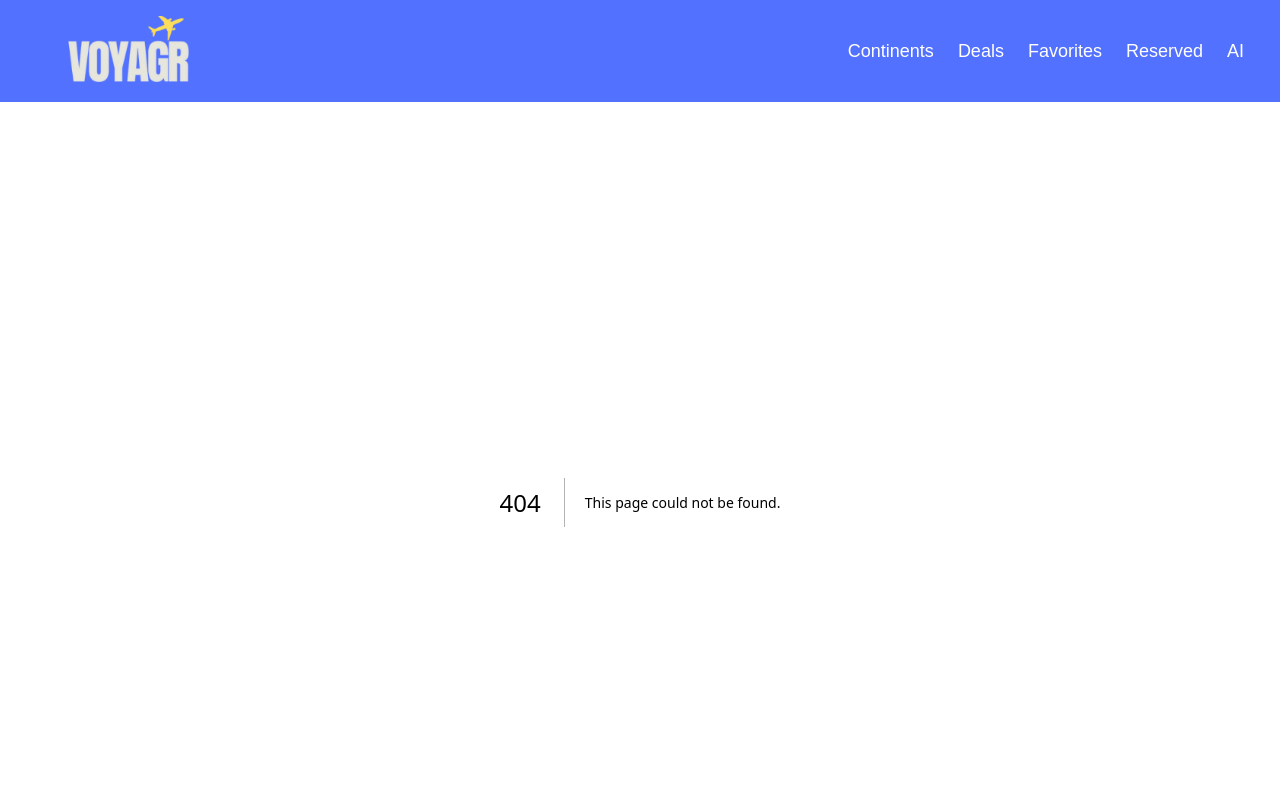
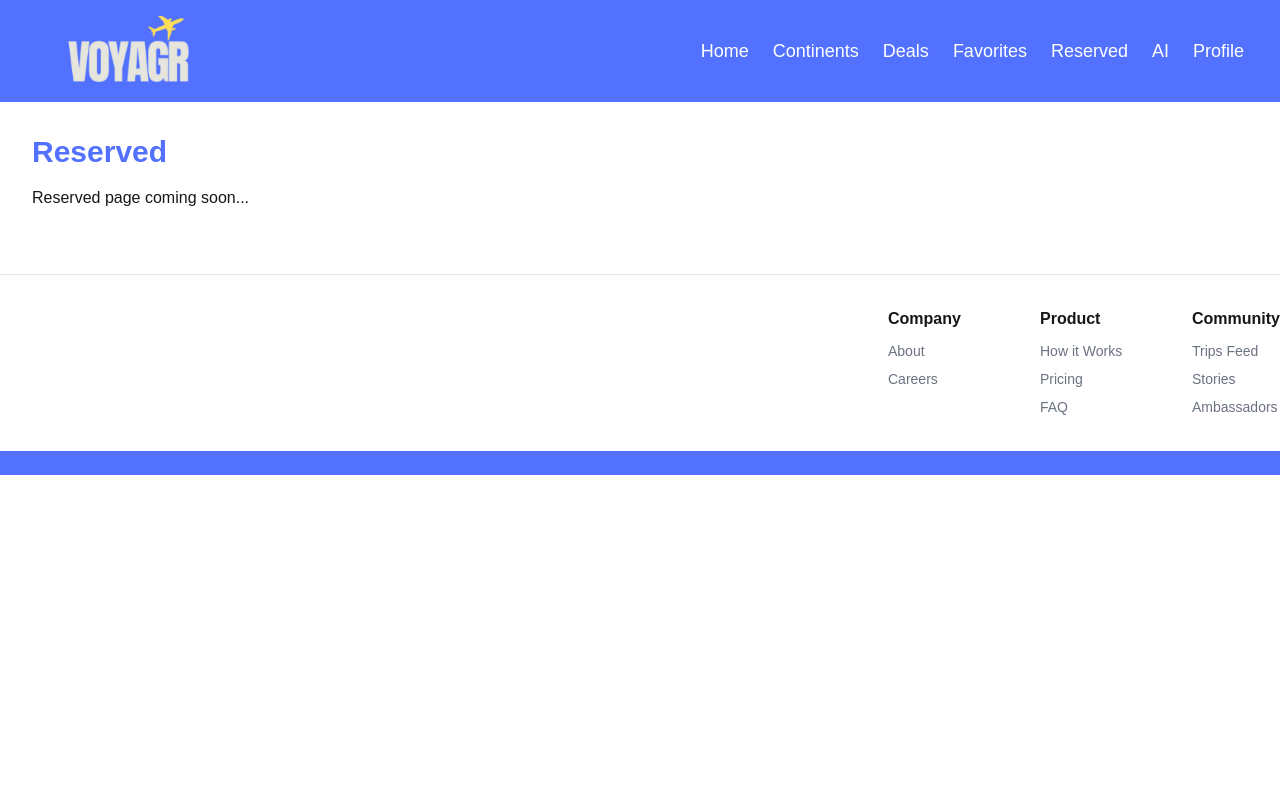
Before and after one commit to BohdanLysenko1/voyagr-web, a Next.js app: page /reserved in a window 1280 px wide. Before the commit this address had no page. Shown: the top 800 px of the page. Built offline with nearby package versions, Linux system fonts and the light colour scheme.

Commit message:
Dropdown menus created

```diff
--- /dev/null
+++ b/src/app/reserved/page.tsx
@@ -0,0 +1,8 @@
+export default function ReservedPage() {
+  return (
+    <div className="p-8">
+      <h1 className="text-3xl font-bold text-primary">Reserved</h1>
+      <p className="mt-4">Reserved page coming soon...</p>
+    </div>
+  );
+}
--- a/src/app/saved/page.tsx
+++ /dev/null
@@ -1,8 +0,0 @@
-export default function SavedPage() {
-  return (
-    <div className="p-8">
-      <h1 className="text-3xl font-bold text-primary">Saved</h1>
-      <p className="mt-4">Saved page coming soon...</p>
-    </div>
-  );
-}
--- a/src/components/Navbar.tsx
+++ b/src/components/Navbar.tsx
@@ -26,19 +26,103 @@ export default function Navbar() {
         </Link>
         <div className="flex space-x-6 ml-auto">
           <div className="relative">
-            <button className="hover:text-gray-300 text-lg">Continents</button>
+            <Link href="/">
+              <button className="hover:text-gray-300 text-lg">Home</button>
+            </Link>
+          </div>
+          <div className="relative group">
+            <button
+              className="hover:text-gray-300 text-lg">
+              Continents
+            </button>
+            <div
+              className="absolute left-0 mt-2 w-48 rounded-lg shadow-lg z-10 opacity-0 group-hover:opacity-100 invisible group-hover:visible transition-all duration-20"
+              style={{ backgroundColor: "#5271FF" }}
+            >
+              <div className="flex flex-col">
+                <Link href="/continents/africa" passHref className="block px-5 py-2 hover:bg-blue-600 hover:text-white"> Africa
+                </Link>
+                <div className="self-center w-4/5 h-px bg-white my-1" />
+                <Link href="/continents/asia" passHref className="block px-5 py-2 hover:bg-blue-600 hover:text-white"> Asia
+                </Link>
+                <div className="self-center w-4/5 h-px bg-white my-1" />
+                <Link href="/continents/europe" passHref className="block px-5 py-2 hover:bg-blue-600 hover:text-white"> Europe
+                </Link>
+                <div className="self-center w-4/5 h-px bg-white my-1" />
+                <Link href="/continents/north-america" passHref className="block px-5 py-2 hover:bg-blue-600 hover:text-white"> North America
+                </Link>
+                <div className="self-center w-4/5 h-px bg-white my-1" />
+                <Link href="/continents/south-america" passHref className="block px-5 py-2 hover:bg-blue-600 hover:text-white"> South America
+                </Link>
+                <div className="self-center w-4/5 h-px bg-white my-1" />
+                <Link href="/continents/australia" passHref className="block px-5 py-2 hover:bg-blue-600 hover:text-white"> Australia
+                </Link>
+                <div className="self-center w-4/5 h-px bg-white my-1" />
+                <Link href="/continents/antarctica" passHref className="block px-5 py-2 hover:bg-blue-600 hover:text-white"> Antarctica
+                </Link>
+              </div>
+            </div>
+
+          </div>
+          <div className="relative group">
+            <button
+              className="hover:text-gray-300 text-lg">
+              Deals
+            </button>
+            <div
+              className="absolute left-0 mt-2 w-48 rounded-lg shadow-lg z-10 opacity-0 group-hover:opacity-100 invisible group-hover:visible transition-all duration-200"
+              style={{ backgroundColor: "#5271FF" }}
+            >
+              <div className="flex flex-col">
+                <Link href="/deals" passHref className="block px-5 py-2 hover:bg-blue-600 hover:text-white"> Deals
+                </Link>
+                <div className="self-center w-4/5 h-px bg-white my-1" />
+                <Link href="/deals/flights" passHref className="block px-5 py-2 hover:bg-blue-600 hover:text-white"> Flights
+                </Link>
+                <div className="self-center w-4/5 h-px bg-white my-1" />
+                <Link href="/deals/hotels" passHref className="block px-5 py-2 hover:bg-blue-600 hover:text-white"> Hotels
+                </Link>
+                <div className="self-center w-4/5 h-px bg-white my-1" />
+                <Link href="/deals/packages" passHref className="block px-5 py-2 hover:bg-blue-600 hover:text-white"> Packages
+                </Link>
+              </div>
+            </div>
           </div>
           <div className="relative">
-            <button className="hover:text-gray-300 text-lg">Deals</button>
+            <Link href="/favorites">
+              <button className="hover:text-gray-300 text-lg">Favorites</button>
+            </Link>
           </div>
           <div className="relative">
-            <button className="hover:text-gray-300 text-lg">Favorites</button>
+            <Link href="/reserved">
+              <button className="hover:text-gray-300 text-lg">Reserved</button>
+            </Link>
           </div>
           <div className="relative">
-            <button className="hover:text-gray-300 text-lg">Reserved</button>
+            <Link href="/ai">
+              <button className="hover:text-gray-300 text-lg">AI</button>
+            </Link>
           </div>
-          <div className="relative">
-            <button className="hover:text-gray-300 text-lg">AI</button>
+          <div className="relative group">
+            <button
+              className="hover:text-gray-300 text-lg">
+              Profile
+            </button>
+            <div
+              className="absolute right-0 mt-2 w-40 rounded-lg shadow-lg z-10 opacity-0 group-hover:opacity-100 invisible group-hover:visible transition-all duration-200"
+              style={{ backgroundColor: "#5271FF" }}
+            >
+              <div className="flex flex-col">
+                <Link href="/profile" passHref className="block px-5 py-2 hover:bg-blue-600 hover:text-white"> Profile
+                </Link>
+                <div className="self-center w-4/5 h-px bg-white my-1" />
+                <Link href="/myjourney" passHref className="block px-5 py-2 hover:bg-blue-600 hover:text-white"> My Journey
+                </Link>
+                <div className="self-center w-4/5 h-px bg-white my-1" />
+                <Link href="/settings" passHref className="block px-5 py-2 hover:bg-blue-600 hover:text-white"> Settings
+                </Link>
+              </div>
+            </div>
           </div>
         </div>
       </div>
```
